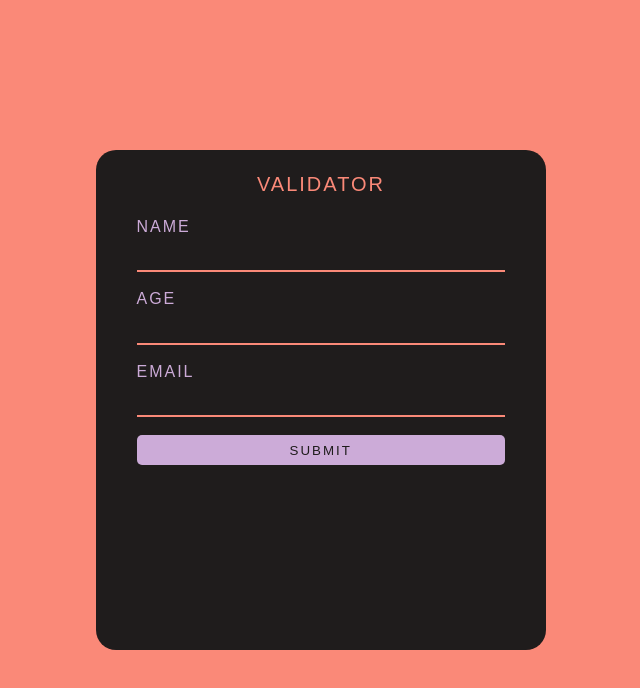
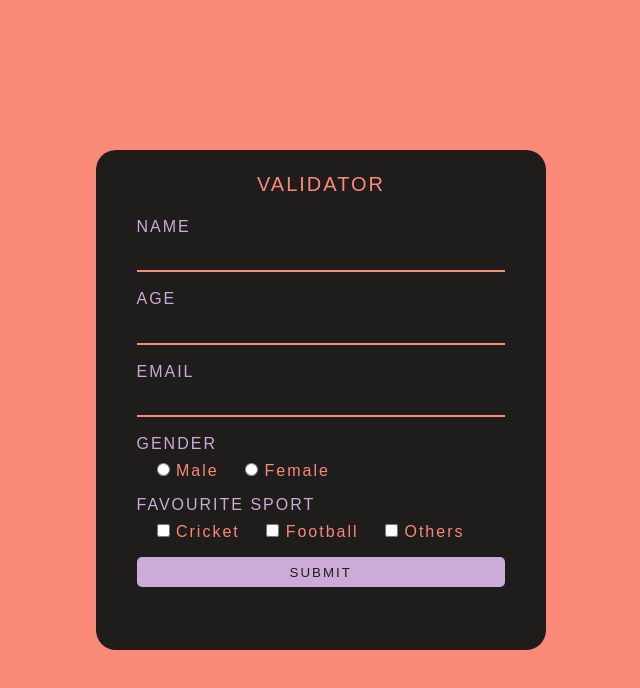
Before and after one commit to sbrsh-2424/Project, a plain HTML site: page index.html in a window 1280 px wide. Shown: the whole page, without its empty margins (319-959 px from the left). Drawn offline with Linux system fonts and the light colour scheme.

Commit message:
Update index.html

```diff
--- a/index.html
+++ b/index.html
@@ -15,9 +15,23 @@
             <label for="name">NAME</label>
             <input type="text" id="name"><br>
             <label for="age">AGE</label>
-            <input id="age" type="number"><br>
+            <input type="number" id="age"><br>
             <label for="email">EMAIL</label>
             <input type="email" id="email"><br>
+            <div class="radio">
+                <p>GENDER</p>
+                <input type="radio" id="male" value="Male" name="gender">
+                <label for="male">Male</label>
+                <input type="radio" id="female" value="Female" name="gender">
+                <label for="female">Female</label>
+                <p>FAVOURITE SPORT</p>
+                <input type="checkbox" id="cricket" value="Cricket" name="fav-sport">
+                <label for="cricket">Cricket</label>
+                <input type="checkbox" id="football" value="Football" name="fav-sport">
+                <label for="football">Football</label>
+                <input type="checkbox" id="others" value="Others" name="fav-sport">
+                <label for="others">Others</label>
+            </div>
             <button id="button" type="button">SUBMIT</button>
         </form>
         <div id="message"></div>
```
